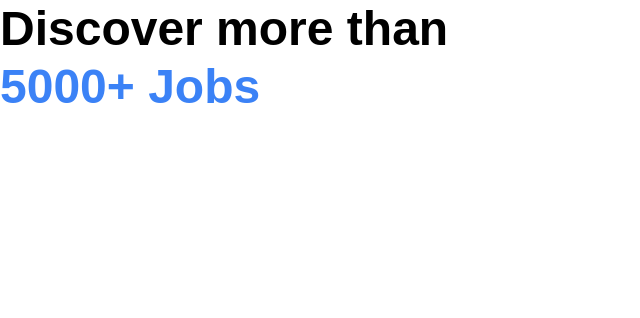
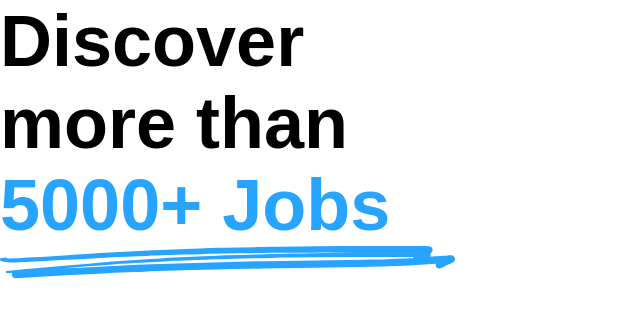
Before and after one commit to JLDaquipa/jobhuntly-website, a React (Vite) app: page / in a window 1280 px wide. Shown: the top 318 px of the page, without its empty margins (0-640 px from the left). Built offline with nearby package versions, Linux system fonts and the light colour scheme; a web font is replaced by a local one.

Commit message:
modified setup

```diff
--- a/src/App.jsx
+++ b/src/App.jsx
@@ -1,9 +1,11 @@
+import { drawline } from "./assets/images"
 
 function App() {
   return (
-    <h1 className="text-4xl font-clashDisplay font-semibold">
-      Discover more than
-      <span className="text-blue-500 block"> 5000+ Jobs</span>
+    <h1 className="text-6xl font-clashDisplay font-semibold">
+      Discover <br /> more than
+      <span className="text-accent-blue block"> 5000+ Jobs</span>
+      <img src={drawline} width={455} />
     </h1>
   )
 }
--- /dev/null
+++ b/src/assets/images/index.js
@@ -0,0 +1,3 @@
+import drawline from './drawline.svg';
+
+export { drawline };
--- a/tailwind.config.js
+++ b/tailwind.config.js
@@ -14,6 +14,7 @@ export default {
       '2xl': ['24px', '29.26px'],
       '3xl': ['28px', '50px'],
       '4xl': ['48px', '58px'],
+      '6xl': ['72px', '82px'],
       '8xl': ['96px', '106px']
     },
     extend: {
@@ -28,7 +29,12 @@ export default {
         "accent-green": "#56CDAD",
         "accent-red": "#FF6550",
         "accent-yellow": "#FFB836",
-        "slate-gray": "#D6DDEB",
+        "neutral-100": "#25324B",
+        "neutral-80": "#25324B",
+        "neutral-60": "#7C8493",
+        "neutral-40": "#A8ADB7",
+        "neutral-20": "#D6DDEB",
+        "lights-gray": "#F8F8FD",
       },
       boxShadow: {
         '3xl': '0 10px 40px rgba(0, 0, 0, 0.1)'
```
